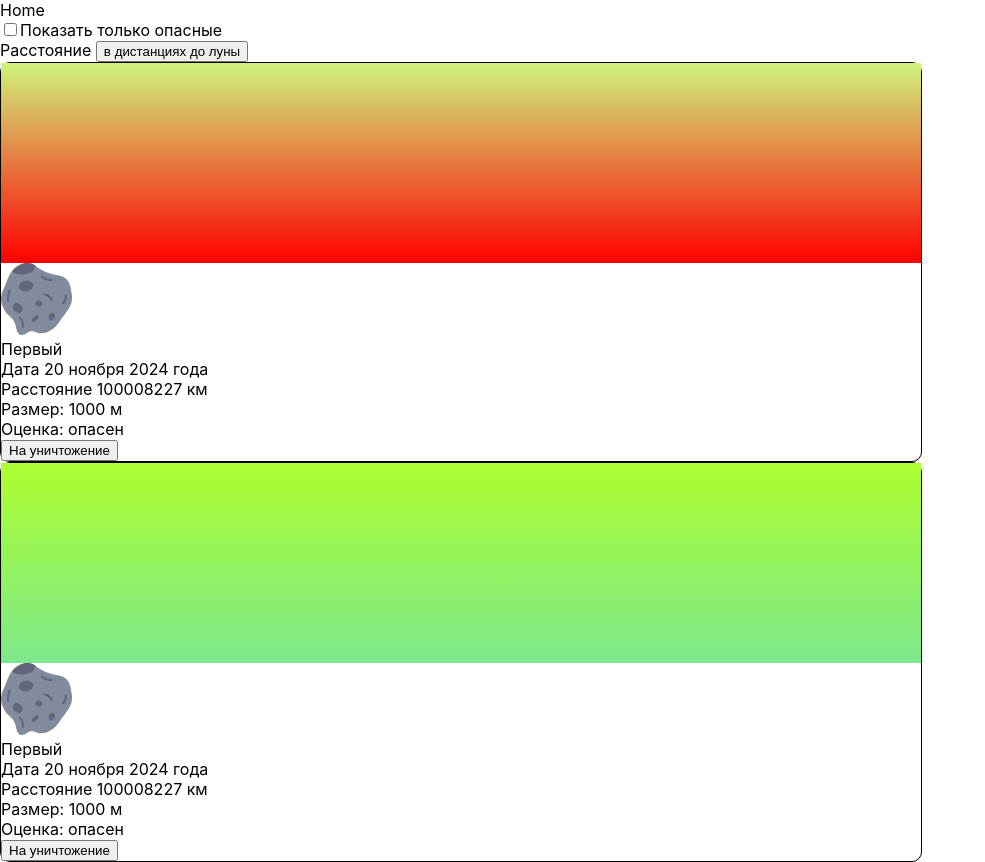
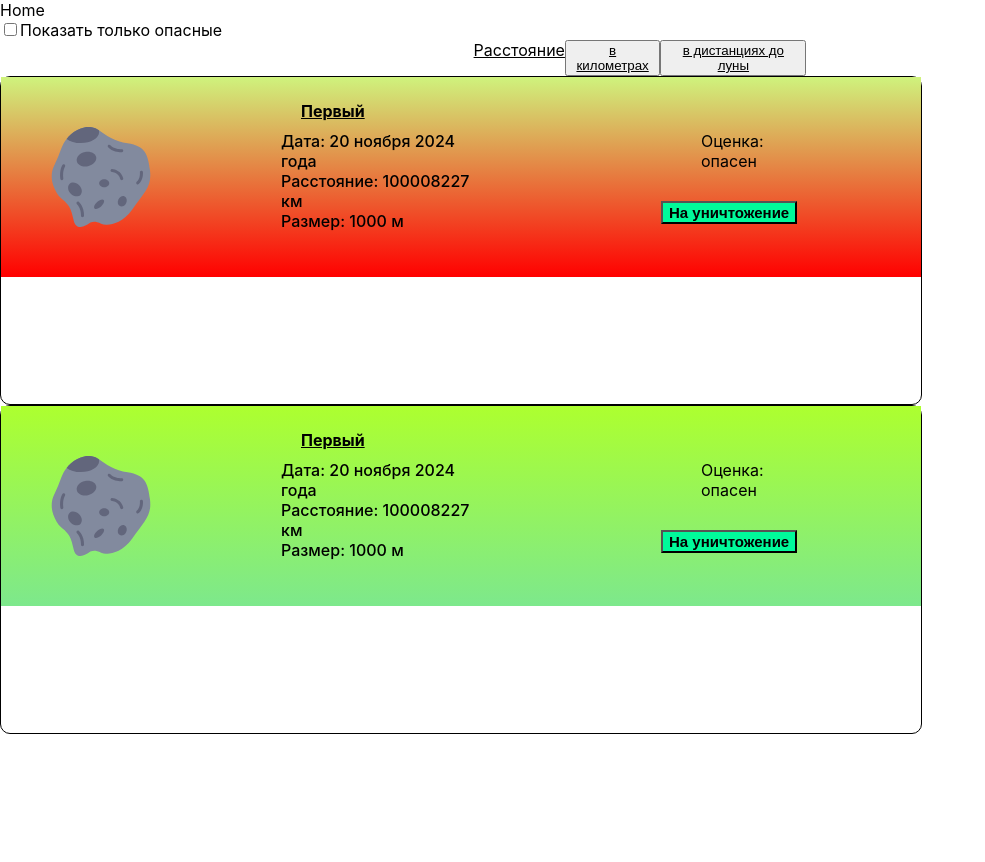
Before and after one commit to lyudmilareshetyuk/web, a React (Create React App) app in the folder armageddon-app/: page /asteroids in a window 1280 px wide. Shown: the whole page, without its empty margins (0-985 px from the left). After the commit the page ends 800 px from the top, so only its background shows below. Built offline with nearby package versions, Linux system fonts and the light colour scheme.

Commit message:
Setting up better styles

```diff
--- a/armageddon-app/src/components/AsteroidCard/AsteroidCardAction/AsteroidCardAction.jsx
+++ b/armageddon-app/src/components/AsteroidCard/AsteroidCardAction/AsteroidCardAction.jsx
@@ -3,8 +3,8 @@ import styles from "./AsteroidCardAction.module.css"
 export const AsteroidCardAction = () => {
     return (<div>
         <div className={styles.actionGrade}>Оценка: опасен</div>
-        <button className={styles.action}>
-            <div className={styles.actionText}>На уничтожение</div>
+        <button style={{backgroundColor: "mediumspringgreen"}}className={styles.action}>
+            <div className={styles.actionText} >На уничтожение</div>
         </button>
         </div>
     )
--- a/armageddon-app/src/components/AsteroidCard/AsteroidCardAction/AsteroidCardAction.module.css
+++ b/armageddon-app/src/components/AsteroidCard/AsteroidCardAction/AsteroidCardAction.module.css
@@ -1,20 +1,21 @@
-.container {
-    width: 80vw;
-    margin: 0 auto;
-    display: flex;
-    flex-direction: row;
-    align-items: flex-start;
-    justify-content: space-between;
-}
-
 .actionGrade{
-
+    position: relative;
+    width: 100px;
+    height: 0px;
+    left: 700px;
+    bottom: 250px;
 }
 
 .action{
-
+    position: relative;
+    bottom: 180px;
+    left: 660px;
 }
 
 .actionText{
+    color: black;
+    font-size: 15px;
+    font-weight: bold;
+}
 
-}
+/*position, left, top, right и bottom*/
--- a/armageddon-app/src/components/AsteroidCard/AsteroidCardContent/AsteroidCardContent.jsx
+++ b/armageddon-app/src/components/AsteroidCard/AsteroidCardContent/AsteroidCardContent.jsx
@@ -4,9 +4,9 @@ export const AsteroidCardContent = () => {
     return (<div>
         <div className={styles.contentName}>Первый</div>
         <div className={styles.contentWrapper}>
-            <div className={styles.contentDate}>Дата 20 ноября 2024 года</div>
+            <div className={styles.contentDate}>Дата: 20 ноября 2024 года</div>
             <div className={styles.contentDistance}>
-                Расстояние 100008227 км
+                Расстояние: 100008227 км
             </div>
             <div className={styles.contentSize}>Размер: 1000 м</div>
         </div>
--- a/armageddon-app/src/components/AsteroidCard/AsteroidCardContent/AsteroidCardContent.module.css
+++ b/armageddon-app/src/components/AsteroidCard/AsteroidCardContent/AsteroidCardContent.module.css
@@ -1,18 +1,20 @@
-.container {
-    width: 80vw;
-    margin: 0 auto;
-    display: flex;
-    flex-direction: row;
-    align-items: flex-start;
-    justify-content: space-between;
-}
-
 .contentName{
-
+    position: relative;
+    width: 100px;
+    height: 0px;
+    left: 300px;
+    bottom: 280px;
+    text-decoration: underline;
+    font-weight: bold;
 }
 
 .contentWrapper{
-
+    position: relative;
+    width: 200px;
+    height: 0px;
+    left: 280px;
+    bottom: 250px;
+    font-weight: 500;
 }
 
 .contentDate{
--- a/armageddon-app/src/components/AsteroidCard/AsteroidCardImage/AsteroidCardImage.jsx
+++ b/armageddon-app/src/components/AsteroidCard/AsteroidCardImage/AsteroidCardImage.jsx
@@ -1,7 +1,7 @@
 import styles from "./AsteroidCardImage.module.css"
 
 export const AsteroidCardImage = () => {
-    return (<svg width="71" height="72" viewBox="0 0 71 72" fill="none" xmlns="http://www.w3.org/2000/svg">
+    return (<svg className={styles.asteroidImage} width="71" height="72" viewBox="0 0 71 72" fill="none" xmlns="http://www.w3.org/2000/svg">
         <path
             d="M1.13589 42.1051C2.36992 45.5191 4.20391 49.2229 6.78391 51.3813C12.5054 56.1687 13.7315 57.7414 15.8437 67.3162C17.9558 76.891 27.7641 68.8204 27.7641 68.8204C27.7641 68.8204 30.6931 66.8368 35.603 69.6107C36.9618 70.2672 38.4768 70.5279 39.9758 70.3632C44.0627 70.1577 51.7468 68.4534 58.0079 59.4511C66.9994 46.5254 72.2442 42.6952 70.7461 31.2052C69.2479 19.7153 67.5443 13.7653 54.6023 11.7816C45.7795 10.4302 38.5101 5.73854 34.7721 2.89086C34.5185 2.6968 34.2596 2.51328 33.9955 2.33854C32.4592 1.31374 30.7357 0.605214 28.9247 0.254012C27.1137 -0.0971895 25.2514 -0.0840862 23.4455 0.292564C19.9865 1.06678 16.7762 2.69983 14.1085 5.04221C12.8682 6.09499 11.738 7.27186 10.7352 8.55461C9.02245 10.7441 7.68013 13.2017 6.76205 15.8288C5.47263 19.6214 3.93348 23.3237 2.15478 26.9113C1.18373 28.7584 0.523559 30.754 0.200971 32.8174C-0.254348 35.9433 0.0668137 39.1338 1.13589 42.1051Z"
             fill="#828A9E"/>
--- a/armageddon-app/src/components/AsteroidCard/AsteroidCardImage/AsteroidCardImage.module.css
+++ b/armageddon-app/src/components/AsteroidCard/AsteroidCardImage/AsteroidCardImage.module.css
@@ -1 +1,7 @@
-/*исправить все, это с файла Header.module.css*/
+.asteroidImage {
+    position: relative;
+    width: 100px;
+    height: 100px;
+    left: 50px;
+    bottom: 150px;
+}
--- a/armageddon-app/src/components/AsteroidCard/Card.module.css
+++ b/armageddon-app/src/components/AsteroidCard/Card.module.css
@@ -1,12 +1,3 @@
-.container {
-    width: 80vw;
-    margin: 0 auto;
-    display: flex;
-    flex-direction: row;
-    align-items: flex-start;
-    justify-content: space-between;
-}
-
 .card{
     border: 1px solid black;
     box-sizing: border-box;
--- a/armageddon-app/src/pages/Asteroids.jsx
+++ b/armageddon-app/src/pages/Asteroids.jsx
@@ -12,8 +12,11 @@ export const Asteroids = ()=> {
         </div>
         <div className={styles.distanceMode}>
             Расстояние <button
-            className={styles.distanceChooser}> в дистанциях до луны
+            className={styles.distanceChooser}> в километрах
         </button>
+            <button
+                className={styles.distanceChooser}> в дистанциях до луны
+            </button>
         </div>
 
         <DangerAsteroidCard/>
--- a/armageddon-app/src/pages/Asteroids.module.css
+++ b/armageddon-app/src/pages/Asteroids.module.css
@@ -15,7 +15,13 @@
 }
 
 .distanceMode{
-
+    width: 26vw;
+    margin: 0 auto;
+    display: flex;
+    flex-direction: row;
+    align-items: flex-start;
+    justify-content: space-between;
+    text-decoration: underline;
 }
 
 .distanceChooser{
```
